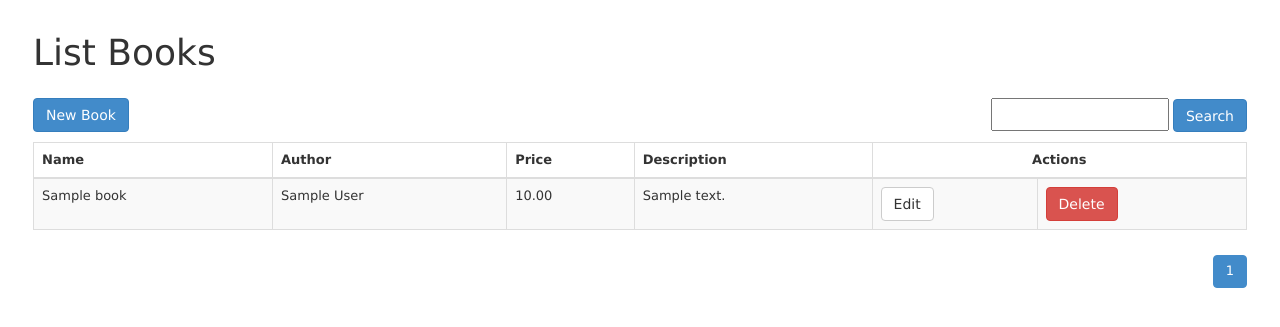
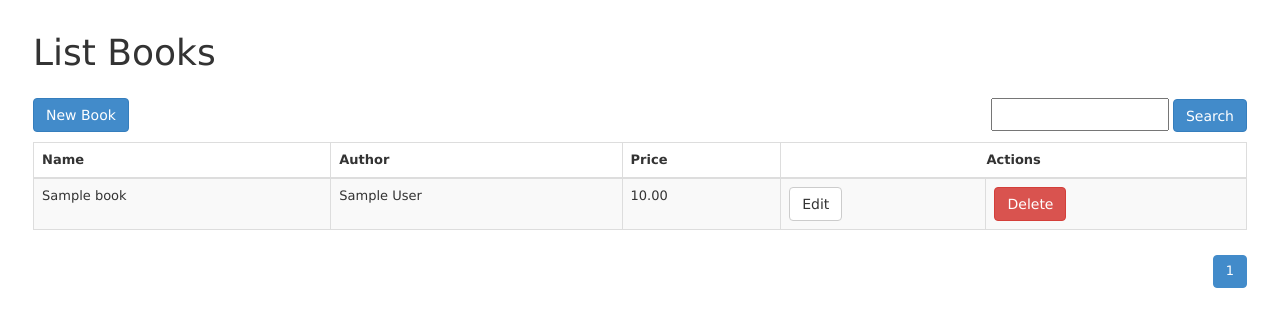
Before and after one commit to danilomeneghel/crud-python-django, a Django app: page / in a window 1280 px wide. Shown: the top 327 px of the page. Run offline with Django 3.2, Linux system fonts and the light colour scheme; tables that the repository leaves empty hold one stand-in row (values such as "Sample post"); some libraries are stand-ins or nearby versions.

Commit message:
Update file

```diff
--- a/books/templates/books.html
+++ b/books/templates/books.html
@@ -24,7 +24,6 @@
 				<th scope="col">Name</th>
 				<th scope="col">Author</th>
 				<th scope="col">Price</th>
-				<th scope="col">Description</th>
 				<th scope="col" colspan="2" class="text-center">Actions</th>
 			</tr>
 		</thead>
@@ -34,7 +33,6 @@
 				<td>{{ book.name }}</td>
 				<td>{{ book.author }}</td>
 				<td>{{ book.price }}</td>
-				<td>{{ book.description }}</td>
 				<td><a href="{% url 'update_book' book.id %}" class="btn btn-default">Edit</a></td>
 				<td><a href="{% url 'delete_book' book.id %}" class="btn btn-danger" onclick="return confirm('Are you sure you want to delete this item?')">Delete</a></td>
 			</tr>
```
